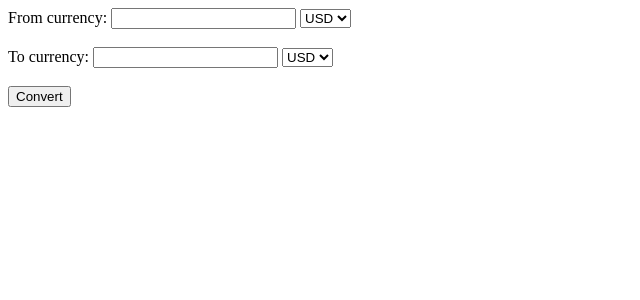
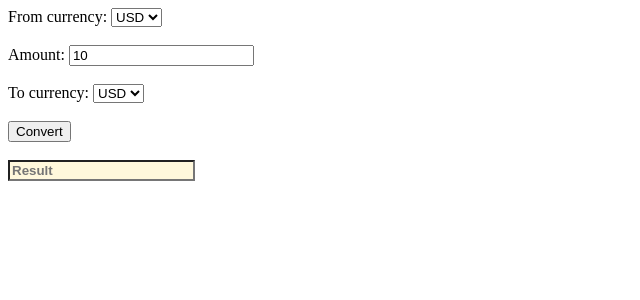
Before and after one commit to rafal-mokrzycki/currency-up-to-date-web-converter, a Flask app: template templates/index.html in a window 1280 px wide. Shown: the top 300 px of the page, without its empty margins (0-640 px from the left). Run offline with Flask 2, Linux system fonts and the light colour scheme; the template is opened without the code that fills it: most values are stand-ins (such as "Sample title", 1, 10 or a date in 2020).

Commit message:
add converting currency basic functionality (no EUR yet)

```diff
--- a/app.py
+++ b/app.py
@@ -2,16 +2,37 @@
 """
 To run type: flask --app hello run
 """
-from flask import Flask, flash, make_response, redirect, render_template, request
+import numpy as np
+from flask import Flask, flash, make_response, redirect, render_template, request, url_for
+
+from scripts.webscraper import Converter
 
 app = Flask(__name__)
 
 
 @app.route("/", methods=["GET", "POST"])
 def home():
-    currencies = ["PLN", "USD", "GPB"]
+    converter = Converter()
+    currencies_dict = converter.get_dict_with_currencies()
+    currencies = sorted(list(currencies_dict.keys()))
     if request.method == "POST":
-        return render_template("index.html", currencies=currencies)
+        currency_from = request.form.get("currency_from")
+        print(currency_from)
+        currency_to = request.form.get("currency_to")
+        print(currency_to)
+        print(currencies_dict[currency_from])
+        print(currencies_dict[currency_to])
+        amount = request.form.get("amount")
+        print(type(amount))
+        print(type(currencies_dict[currency_from]))
+        if currency_from != "EUR" and currency_to != "EUR":
+            euro = float(currencies_dict[currency_from]) * float(amount)
+            result = np.round(float(currencies_dict[currency_from]) * euro, 2)
+            return (
+                f"{str(amount)} {currency_from} is equal to {str(result)} {currency_to}."
+            )
+
+        return redirect(url_for("home"))
     return render_template("index.html", currencies=currencies)
 
 
--- a/templates/index.html
+++ b/templates/index.html
@@ -7,23 +7,45 @@
     <title>Currency converter</title>
 </head>
 <body>
-    <form>
-        <label for="currency1">From currency: </label>
-        <input type="number">
-        <select class="form-control" name="currency1" id="currency1" type="text" method="GET" action="/">
-            {% for currency in currencies %}
-            <option value="{{currency}}" SELECTED>{{currency}}</option>"
+    <form action="{{url_for('home')}}" method="post" >
+        <label for="currency_from">From currency: </label>
+        <select class="form-control" name="currency_from" id="currency_from" type="text" >
+            <option value="{{currencies[0]}}" selected>{{currencies[0]}}</option>
+            {% for currency in currencies[1:] %}
+            <option value="{{currency}}" >{{currency}}</option>"
             {% endfor %}
         </select><br><br>
-        <label for="currency2">To currency: </label>
-        <input type="number">
-        <select class="form-control" name="currency2" id="currency2" type="text" method="GET" action="/">
-            {% for currency in currencies %}
-            <option value="{{currency}}" SELECTED>{{currency}}</option>"
+        <label for="amount">Amount: </label>
+        <input type="number" name="amount" id="amount" value="{{amount}}"><br><br>
+
+        <label for="currency_to">To currency: </label>
+        <!-- <input type="number"> -->
+        <select class="form-control" name="currency_to" id="currency_to" type="text" method="GET" action="/">
+            <option value="{{currencies[0]}}" selected>{{currencies[0]}}</option>
+            {% for currency in currencies[1:] %}
+            <option value="{{currency}}">{{currency}}</option>"
             {% endfor %}
         </select><br><br>
+        <!-- <button class="col-lg-12 invoice-action edit">
+            <a href="/<>" target="_blank">Edit</a>
+        </button> -->
         <input type="submit" value="Convert"><br><br>
-        <output name="output" for="currency1 currency2"></output>
+        <input type="number" placeholder="Result" style="background-color:cornsilk;color:mediumblue;font-weight:bold" value="{{ result }}" readonly>
     </form>
+    <!-- <script>
+        function Convert() {
+            // Capture position number
+
+            // Capture the entered values of two input boxes
+            var currency_from = document.getElementById('currency_from').value;
+            var price_from = document.getElementById('price_from').value;
+            var currency_to= document.getElementById('currency_to').value;
+            var price_to= document.getElementById('price_to').value;
+            // Multiply them and display
+            var multiplication = amount * price_net;
+            document.getElementById('sum_net').value = multiplication.toFixed(2);
+        }    </script>
+    <script> -->
+
 </body>
 </html>
```
Also changed, not shown: scripts/webscraper.py (+3 -5 lines).
